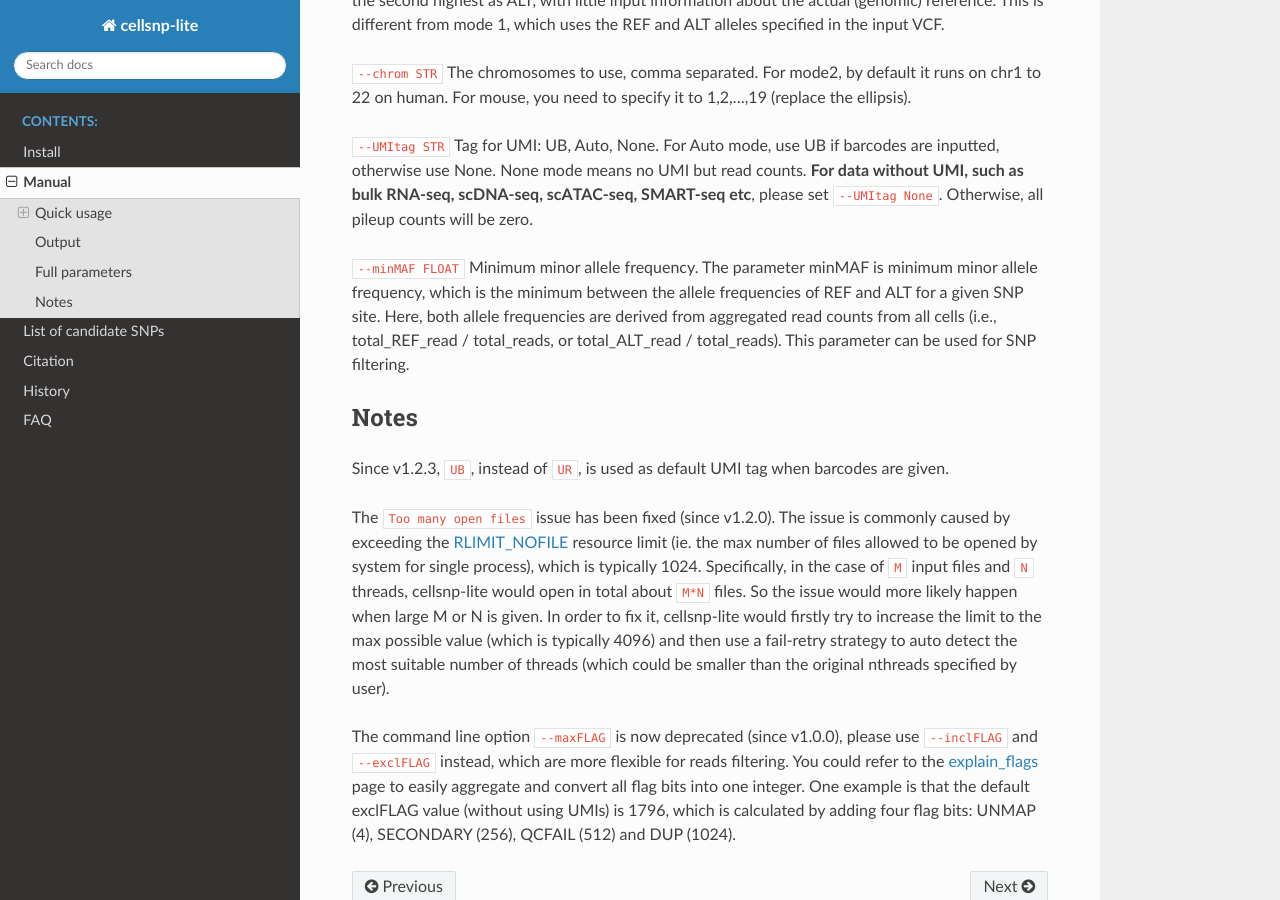
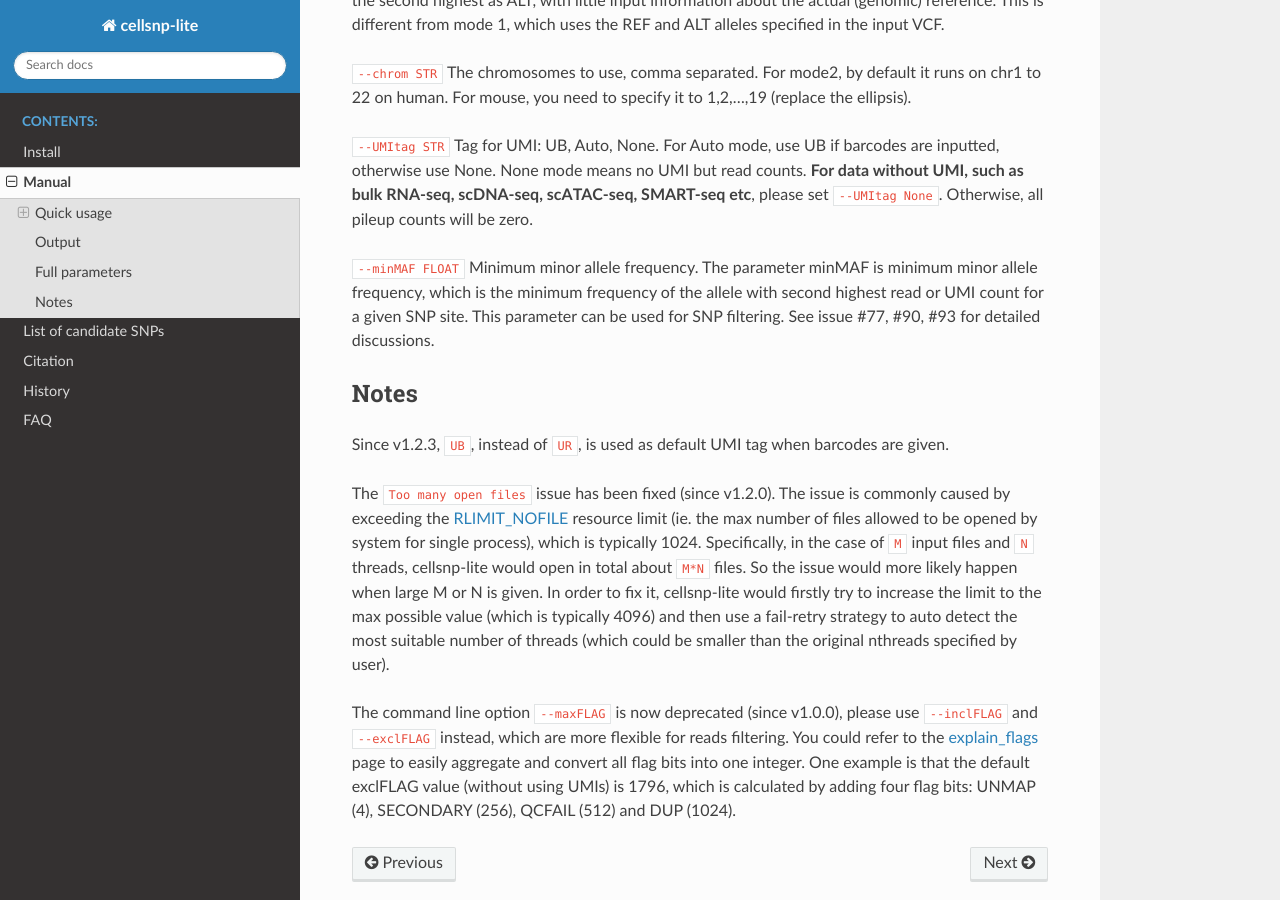
Before and after one commit to single-cell-genetics/cellsnp-lite, a Sphinx documentation site: the page built from doc/manual.rst, in a window 1280 px wide and 900 px high, scrolled down 4069 px. Built offline with Sphinx 7.4.7 and the Read the Docs theme 2.0.0, drawn with Linux system fonts in a browser that asks for light colours.

Commit message:
manual: update minMAF

```diff
--- a/doc/manual.rst
+++ b/doc/manual.rst
@@ -201,7 +201,7 @@ Some Details:
 
 ``--UMItag STR`` Tag for UMI: UB, Auto, None. For Auto mode, use UB if barcodes are inputted, otherwise use None. None mode means no UMI but read counts. **For data without UMI, such as bulk RNA-seq, scDNA-seq, scATAC-seq, SMART-seq etc**, please set ``--UMItag None``. Otherwise, all pileup counts will be zero.
 
-``--minMAF FLOAT`` Minimum minor allele frequency. The parameter minMAF is minimum minor allele frequency, which is the minimum between the allele frequencies of REF and ALT for a given SNP site. Here, both allele frequencies are derived from aggregated read counts from all cells (i.e., total_REF_read / total_reads, or total_ALT_read / total_reads). This parameter can be used for SNP filtering.
+``--minMAF FLOAT`` Minimum minor allele frequency. The parameter minMAF is minimum minor allele frequency, which is the minimum frequency of the allele with second highest read or UMI count for a given SNP site. This parameter can be used for SNP filtering. See issue #77, #90, #93 for detailed discussions.
 
 
 Notes
```
